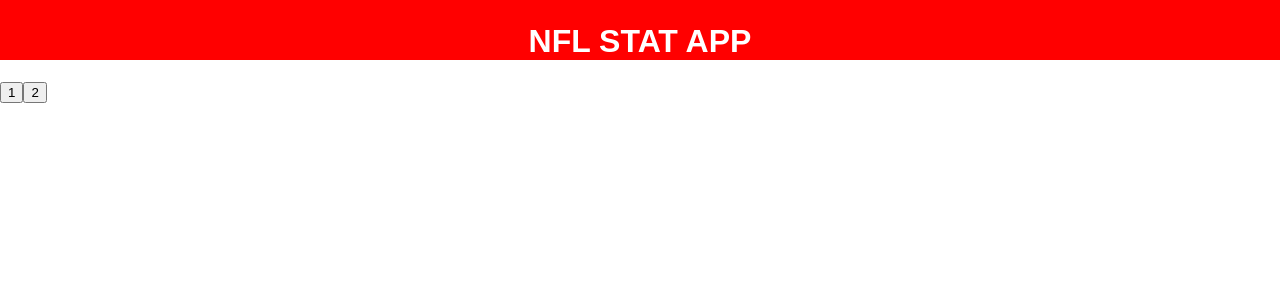
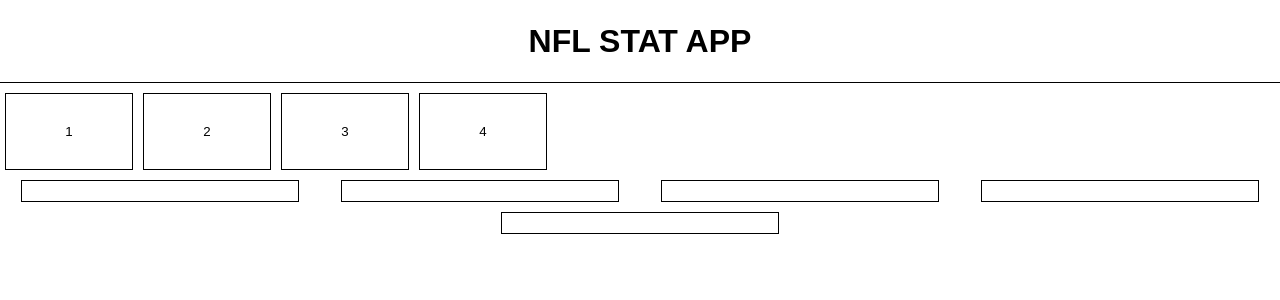
Before and after one commit to nate01776/demoreactrepo, a React (Create React App) app: page / in a window 1280 px wide. Shown: the top 300 px of the page. Built offline with nearby package versions, Linux system fonts and the light colour scheme.

Commit message:
bed time

```diff
--- a/src/App.css
+++ b/src/App.css
@@ -1,15 +1,39 @@
 .page_header {
-  background-color: red;
-  color: white;
+  border-bottom: 1px solid black;
+  color: black;
   text-align: center;
   padding-top: 2px;
+  margin-bottom: 5px;
 }
 
-.weekData {
-  background-color: orange;
+button {
+  padding: 30px;
+  margin: 5px;
+  width: 10vw;
+  background-color: white;
+  border: 1px solid black;
 }
 
-@keyframes App-logo-spin {
-  from { transform: rotate(0deg); }
-  to { transform: rotate(360deg); }
+.week_container {
+  display: flex;
+  flex-wrap: wrap;
+  justify-content: space-around;
+  align-items: flex-end;
 }
+
+.game_container {
+  border: 1px solid black;
+  text-align: center;
+  width: 20vw;
+  padding: 10px;
+  margin: 5px;
+}
+
+.game_container h2 {
+  font-size: 12px;
+}
+
+.game_container:hover {
+  transition: .5s ease;
+  background: lightgrey;
+}
--- a/src/App.js
+++ b/src/App.js
@@ -6,9 +6,7 @@ class App extends Component {
   constructor(props) {
     super(props);
     this.state = {
-      weekSelection: 0,
-      weekData: "",
-      gameData: ""
+      weekData: ""
     }
     this.handleGetGames = this.handleGetGames.bind(this)
     this.handleUpdateWeek = this.handleUpdateWeek.bind(this)
@@ -35,11 +33,7 @@ class App extends Component {
     this.handleGetGames(button.target.id)
   }
 
-
-
   render() {
-    let weekGames = []
-
     return (
       <div className="App">
         <div className='page_header'>
@@ -47,7 +41,9 @@ class App extends Component {
         </div>
         <div>
           <button onClick={this.handleUpdateWeek} id="1">1</button>
-          <button onClick={this.handleUpdateWeek} id="1">2</button>
+          <button onClick={this.handleUpdateWeek} id="2">2</button>
+          <button onClick={this.handleUpdateWeek} id="3">3</button>
+          <button onClick={this.handleUpdateWeek} id="4">4</button>
         </div>
         <div className="weekData">
           <Week
--- a/src/Games.js
+++ b/src/Games.js
@@ -1,10 +1,10 @@
 import React, { Component } from 'react';
 
-const Game = props =>{
-  let data = props.
+const Game = props => {
+  // <h2>{props.homeTeam} @ {this.state.awayTeam}</h2>
+
   return (
-    <div>
-      <h2>Game Container</h2>
+    <div className="game_container">
     </div>
   );
 }
--- a/src/Weeks.js
+++ b/src/Weeks.js
@@ -1,23 +1,33 @@
 import React, { Component } from 'react';
 import Game from './Games.js'
 
-const Week = props =>{
-  let weekData = props.weekData;
+class Week extends Component {
+  constructor(props) {
+    super(props);
+    this.state = {
+      weekData: this.props.weekData
+    }
+  }
+
+  render() {
+    console.log(this.state.weekData)
     let weekObjects = []
 
-  for (var i = 0; i < weekData["results_count"]; i++) {
+    for (var i = 0; i < 5; i++) {
       weekObjects.push(
         <Game
-        data={weekData["results"][i]}
+          data={this.state.weekData}
+          key={i}
         />
       )
     }
 
     return (
-    <div>
+      <div className="week_container">
         {weekObjects}
       </div>
     );
   }
+}
 
 export default Week;
```
Lines whose indentation alone changed are shown as unchanged.
